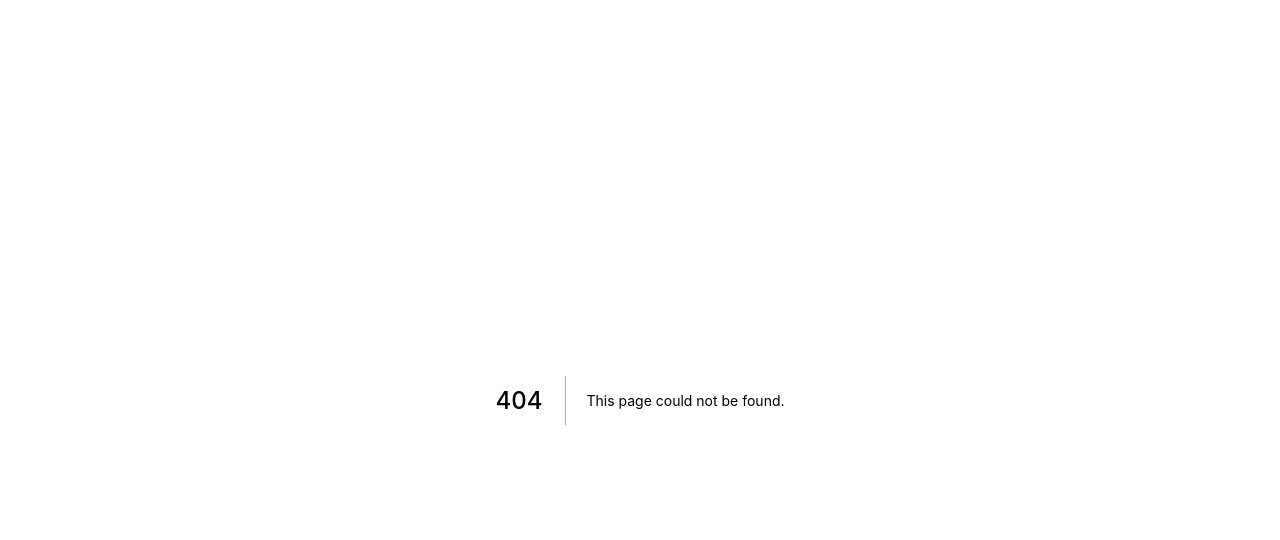
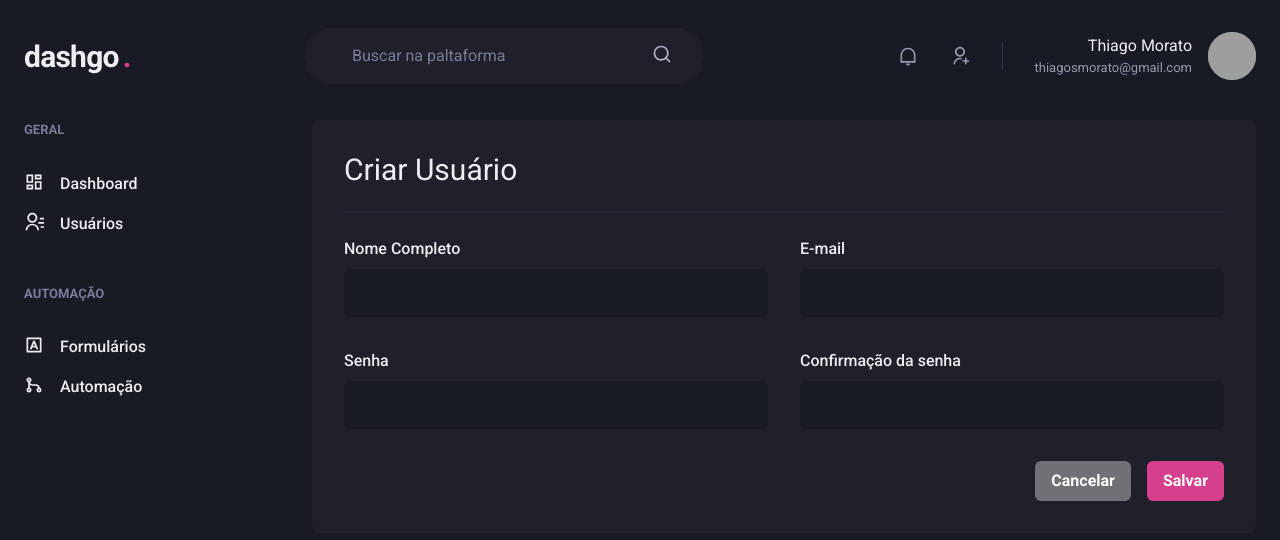
Before and after one commit to ThiagoSilvaMorato/Dashgo-Ignite, a Next.js app: page /users/create in a window 1280 px wide. Before the commit this address had no page. Shown: the top 540 px of the page. Built offline with nearby package versions, Linux system fonts and the light colour scheme; grey boxes are pictures that could not be loaded.

Commit message:
Página: Form de usuário

```diff
--- /dev/null
+++ b/src/pages/users/create.tsx
@@ -0,0 +1,43 @@
+import { Box, Button, Divider, Flex, Heading, HStack, SimpleGrid, VStack } from "@chakra-ui/react";
+import { Input } from "../../components/Form/Input";
+import { Sidebar } from "../../components/Form/Sidebar";
+import { Header } from "../../components/Header";
+
+export default function CreateUser() {
+  return (
+    <Box>
+      <Header />
+
+      <Flex w='100%' my='6' maxWidth={1480} mx='auto' px='6'>
+        <Sidebar />
+
+        <Box flex='1' borderRadius={8} bg='gray.800' p='8'>
+          <Heading size='lg' fontWeight='normal'>
+            Criar Usuário
+          </Heading>
+
+          <Divider my='6' borderColor='gray.700'></Divider>
+
+          <VStack spacing='8'>
+            <SimpleGrid minChildWidth='240px' spacing='8' w='100%'>
+              <Input name='name' label='Nome Completo' />
+              <Input name='email' type='email' label='E-mail' />
+            </SimpleGrid>
+
+            <SimpleGrid minChildWidth='240px' spacing='8' w='100%'>
+              <Input name='password' type='password' label='Senha' />
+              <Input name='password_confirmation' type='password' label='Confirmação da senha' />
+            </SimpleGrid>
+          </VStack>
+
+          <Flex mt='8' justify='flex-end'>
+            <HStack spacing='4'>
+              <Button colorScheme='whiteAlpha'>Cancelar</Button>
+              <Button colorScheme='pink'>Salvar</Button>
+            </HStack>
+          </Flex>
+        </Box>
+      </Flex>
+    </Box>
+  );
+}
```
